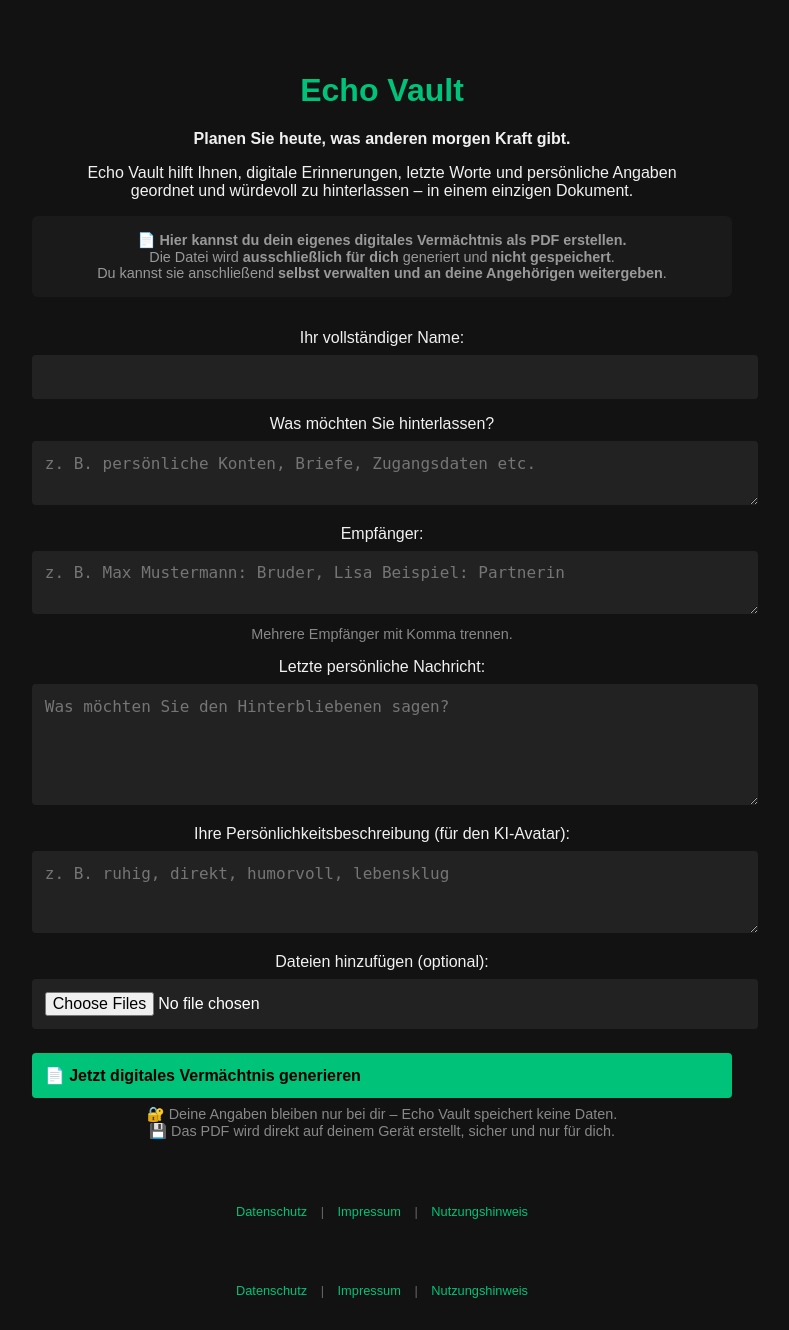
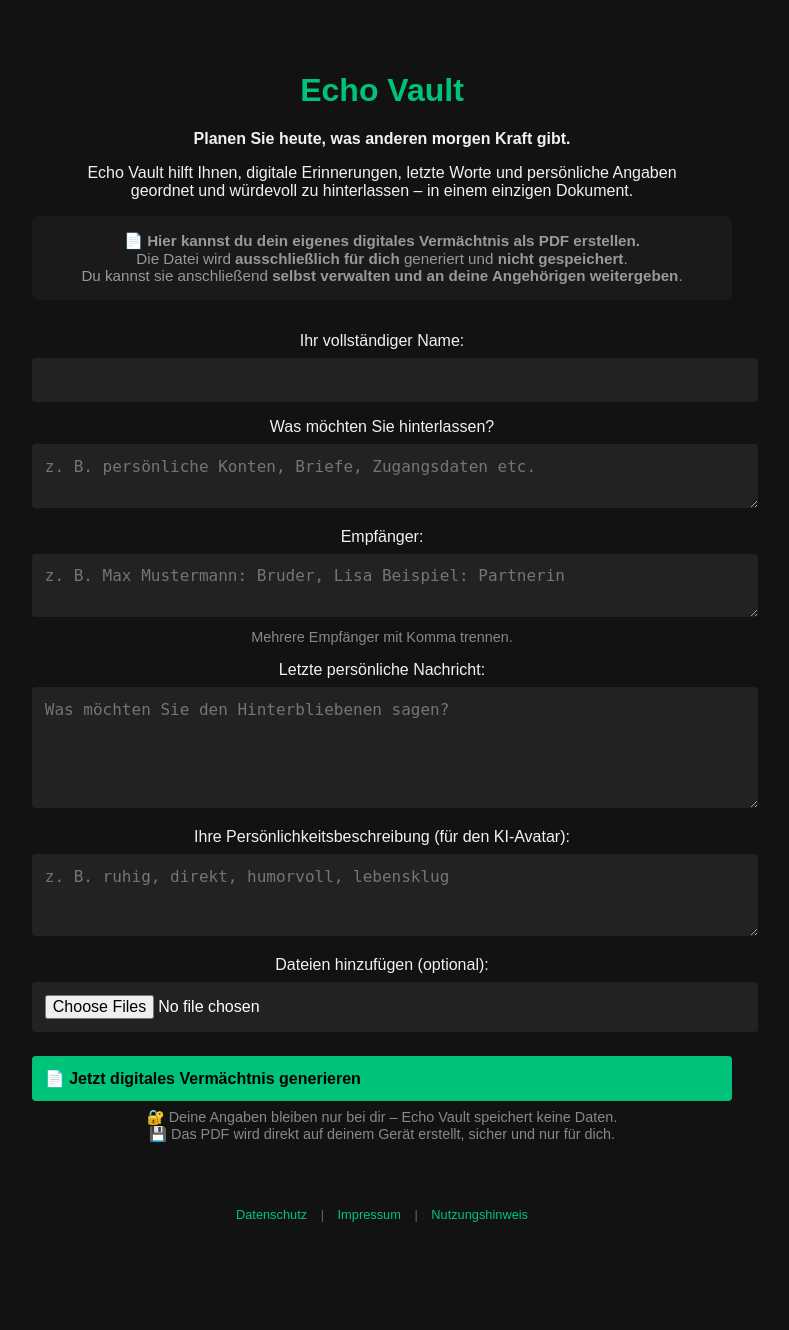
Before and after one commit to doneo24/echo_vault, a Flask app: page / in a window 1280 px wide. Shown: the whole page, without its empty margins (258-1047 px from the left). After the commit the page ends 1222 px from the top, so only its background shows below. Run offline with Flask 3, Linux system fonts and the light colour scheme.

Commit message:
Update index.html

```diff
--- a/templates/index.html
+++ b/templates/index.html
@@ -4,7 +4,7 @@
 <head>
   <meta charset="UTF-8" />
   <meta name="viewport" content="width=device-width, initial-scale=1" />
-  <title>Echo Vault - Digitales Vermächtnis</title>
+  <title>Echo Vault – Digitales Vermächtnis</title>
   <style>
     body {
       background-color: #121212;
@@ -41,14 +41,14 @@
     button:hover {
       background-color: #00a466;
     }
-    p.hint, p.notice {
+    p.hint {
       font-size: 0.9rem;
       color: #888;
       margin-top: -0.5rem;
       margin-bottom: 1rem;
     }
     .info-box {
-      font-size: 0.9rem;
+      font-size: 0.95rem;
       color: #999;
       background: #1a1a1a;
       padding: 1rem;
@@ -75,7 +75,6 @@
   <p>Echo Vault hilft Ihnen, digitale Erinnerungen, letzte Worte und persönliche Angaben<br>
   geordnet und würdevoll zu hinterlassen – in einem einzigen Dokument.</p>
 
-  <!-- Neuer Vertrauenshinweis über dem Formular -->
   <p class="info-box">
     📄 <strong>Hier kannst du dein eigenes digitales Vermächtnis als PDF erstellen.</strong><br>
     Die Datei wird <strong>ausschließlich für dich</strong> generiert und <strong>nicht gespeichert</strong>.<br>
@@ -104,7 +103,6 @@
 
     <button type="submit">📄 Jetzt digitales Vermächtnis generieren</button>
 
-    <!-- Neuer Hinweis unter dem Button -->
     <p class="hint">
       🔐 Deine Angaben bleiben nur bei dir – Echo Vault speichert keine Daten.<br>
       💾 Das PDF wird direkt auf deinem Gerät erstellt, sicher und nur für dich.
@@ -112,9 +110,9 @@
   </form>
 
   <footer>
-    <a href="#">Datenschutz</a> |
-    <a href="#">Impressum</a> |
-    <a href="#">Nutzungshinweis</a>
+    <a href="/datenschutz.html" target="_blank">Datenschutz</a> |
+    <a href="/impressum.html" target="_blank">Impressum</a> |
+    <a href="/nutzungshinweis.html" target="_blank">Nutzungshinweis</a>
   </footer>
 
   <script>
@@ -138,11 +136,6 @@
       }
     });
   </script>
-<footer>
-  <a href="/datenschutz.html" target="_blank">Datenschutz</a> |
-  <a href="/impressum.html" target="_blank">Impressum</a> |
-  <a href="/nutzungshinweis.html" target="_blank">Nutzungshinweis</a>
-</footer>
 
 </body>
 </html>
```
